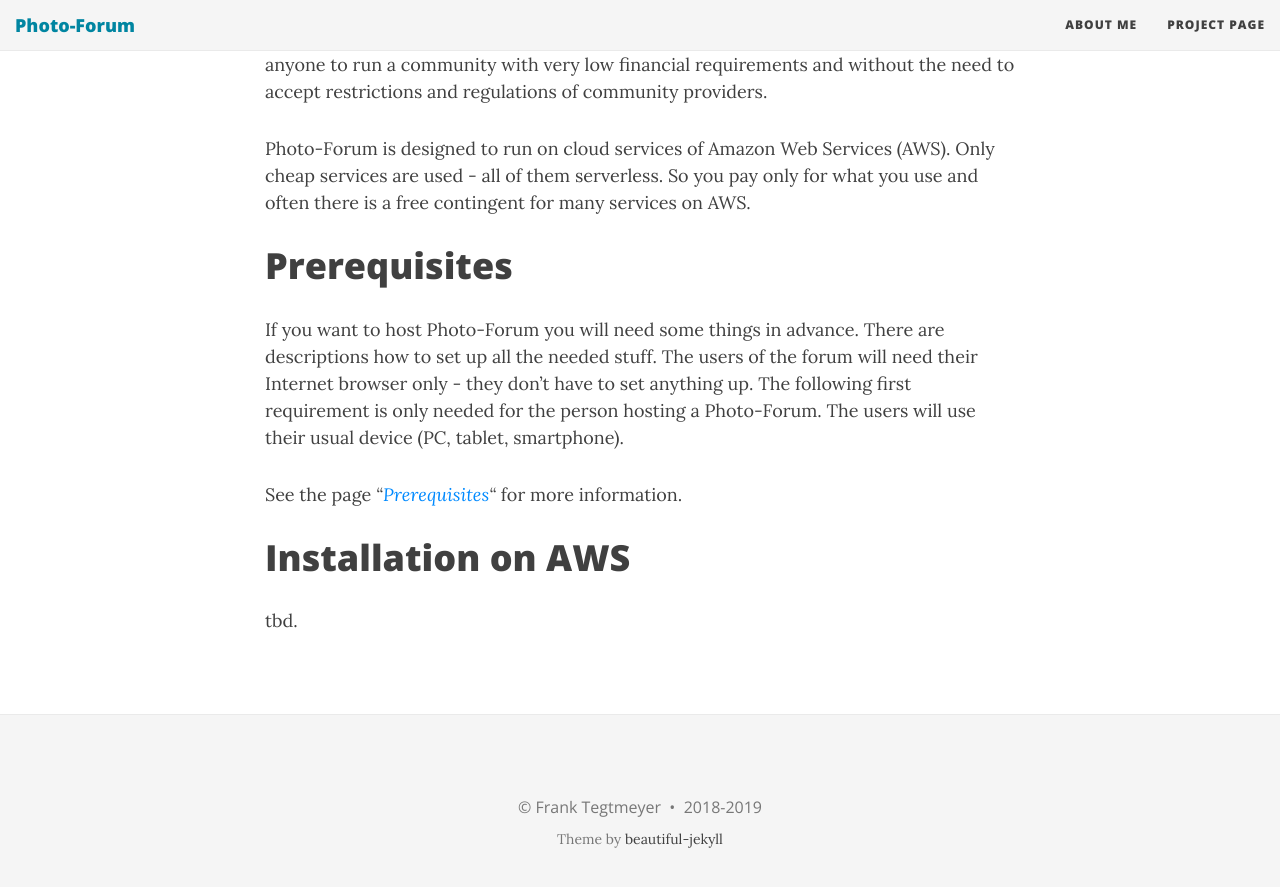
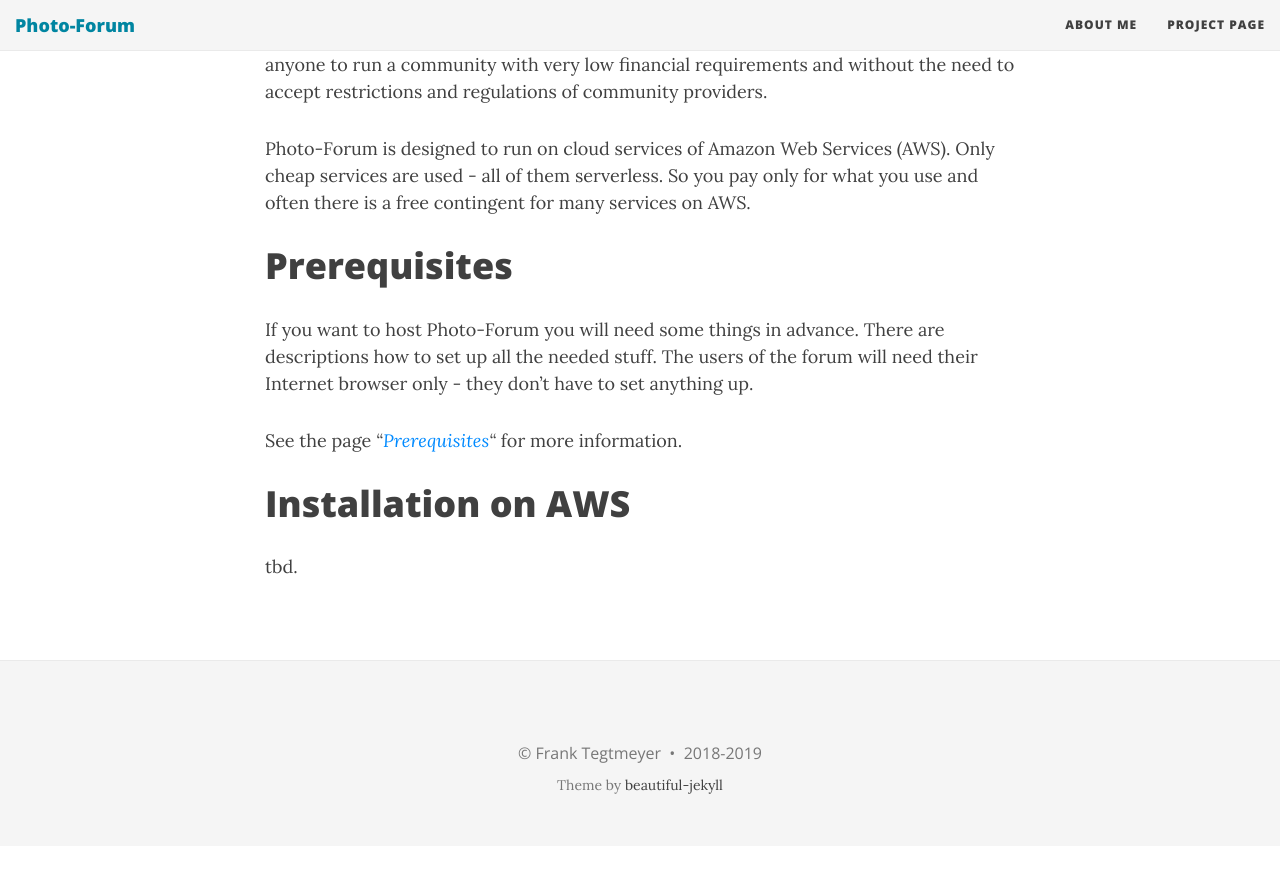
Before and after one commit to MiriamPapp/photo-forum, a Jekyll site: the page built from docs/index.md, in a window 1280 px wide and 900 px high, scrolled down 660 px. Shown: the top 887 px of the window. Built offline with Jekyll 4.4.1, drawn with Linux system fonts in a browser that asks for light colours; nearby versions of some CDN libraries; after the commit the page ends 1506 px from its top, so only the background shows below that.

Commit message:
remove doubled information about requirements for forum users

```diff
--- a/docs/index.md
+++ b/docs/index.md
@@ -23,8 +23,7 @@ and often there is a free contingent for many services on AWS.
 
 If you want to host Photo-Forum you will need some things in advance. There are descriptions
 how to set up all the needed stuff. The users of the forum will need their Internet browser
-only - they don't have to set anything up. The following first requirement is only needed
-for the person hosting a Photo-Forum. The users will use their usual device (PC, tablet, smartphone).
+only - they don't have to set anything up.
 
 See the page _"[Prerequisites](./prerequisites)"_ for more information.
 
```
